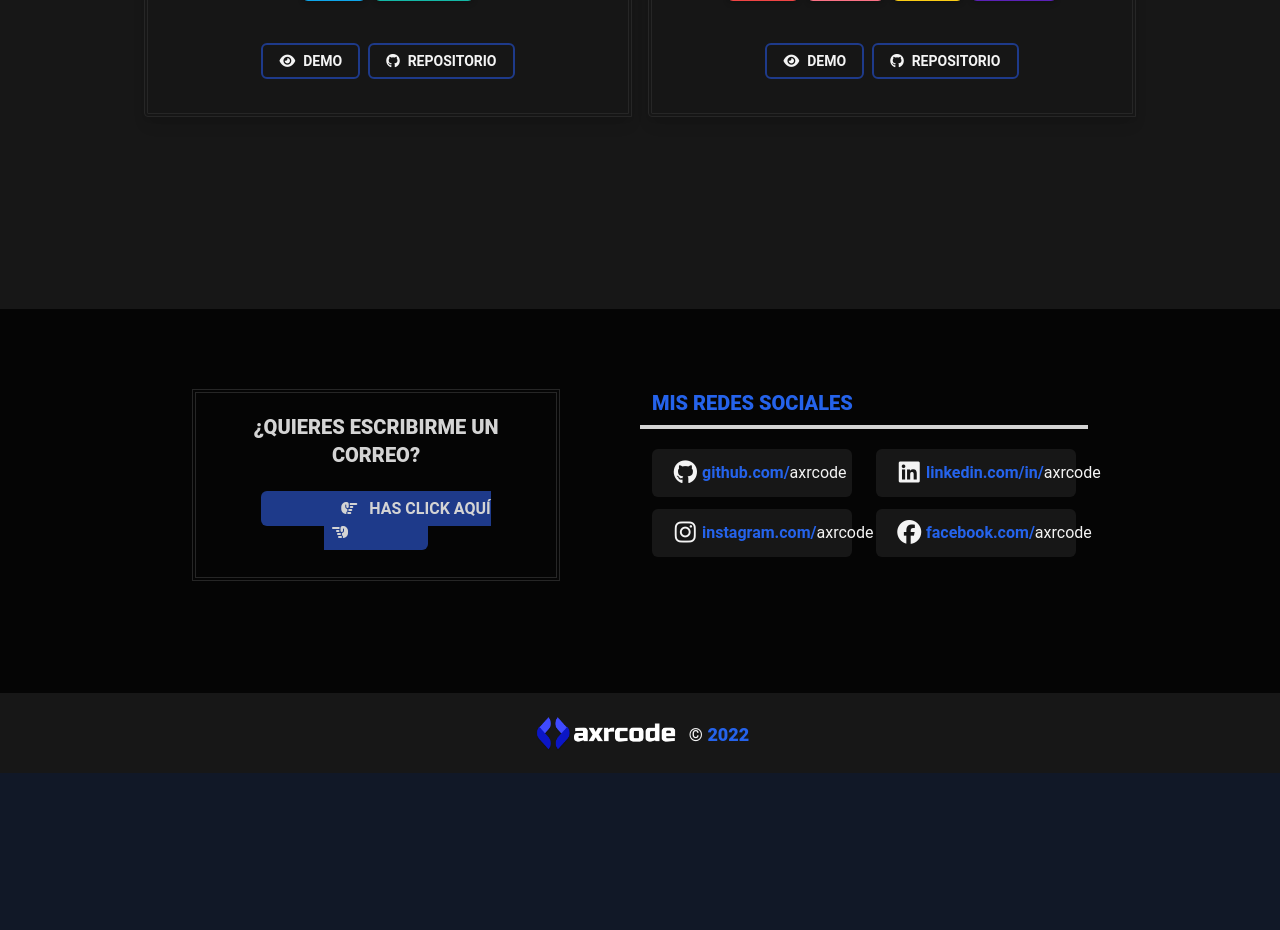
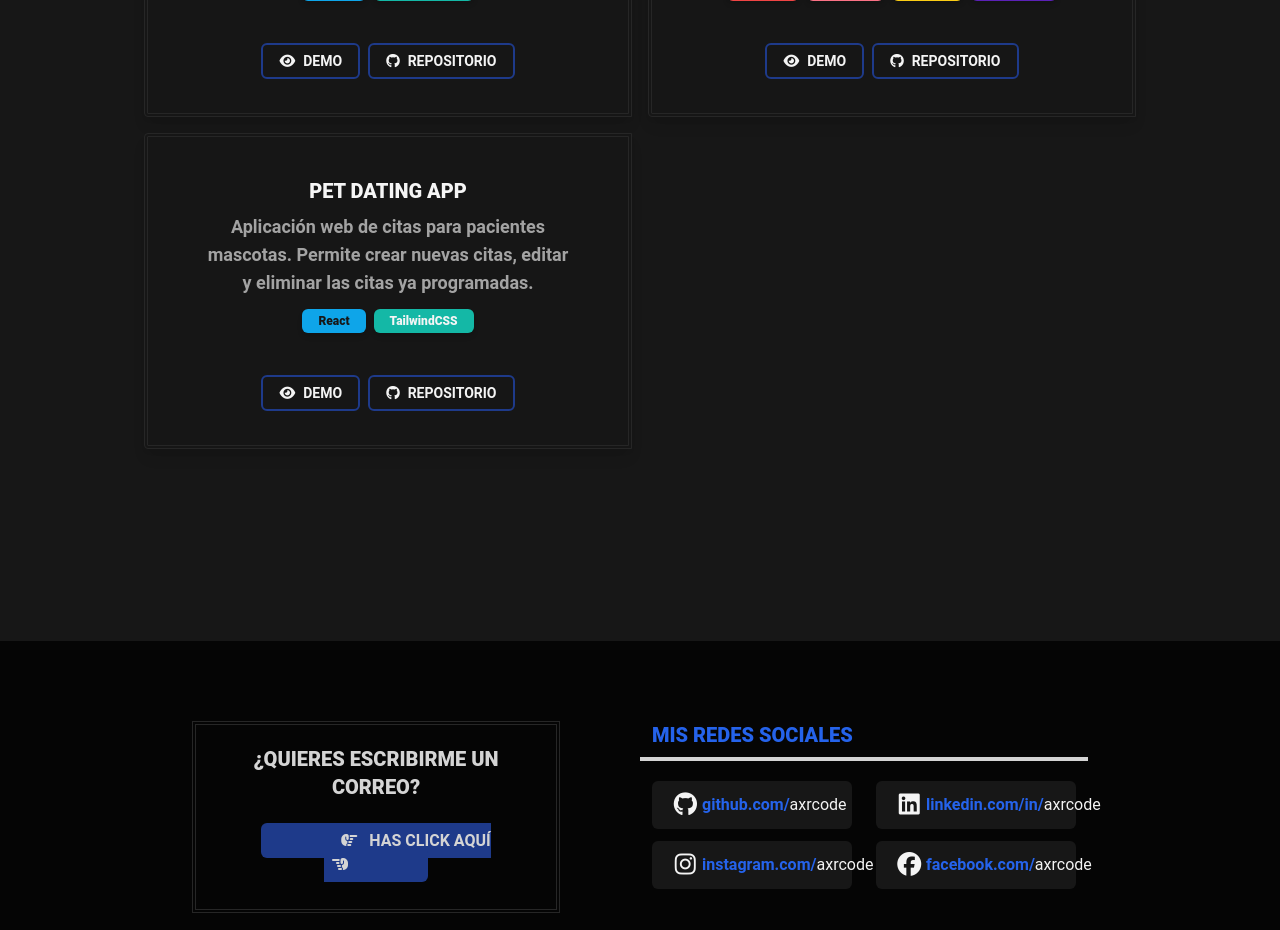
Before and after one commit to axrcode/axrcode-website, a React (Create React App) app: page /projects in a window 1280 px wide. Shown: the part 2500-3430 px from the top of the page. Before the commit the page ends 3273 px from the top, so only its background shows below. Built offline with nearby package versions, Linux system fonts and the light colour scheme.

Commit message:
Add project Pet Dating App

```diff
--- a/src/components/Projects/ProjectList.js
+++ b/src/components/Projects/ProjectList.js
@@ -56,7 +56,28 @@ const ProjectList = () => {
                     font: 'text-gray-100'
                 }
             ]
-        }
+        },
+        {
+            id: 1,
+            name: 'Pet Dating App',
+            text: 'Aplicación web de citas para pacientes mascotas. Permite crear nuevas citas, editar y eliminar las citas ya programadas.',
+            demo: 'pet-dating-app-axrcode.vercel.app',
+            repositorio: 'github.com/axrcode/pet-dating-app',
+            techs: [
+                {
+                    id: 11,
+                    name: 'React',
+                    bg: 'bg-sky-500',
+                    font: 'text-gray-900'
+                },
+                {
+                    id: 12,
+                    name: 'TailwindCSS',
+                    bg: 'bg-teal-500',
+                    font: 'text-gray-100'
+                }
+            ]
+        },
     ]
 
     return (
```
